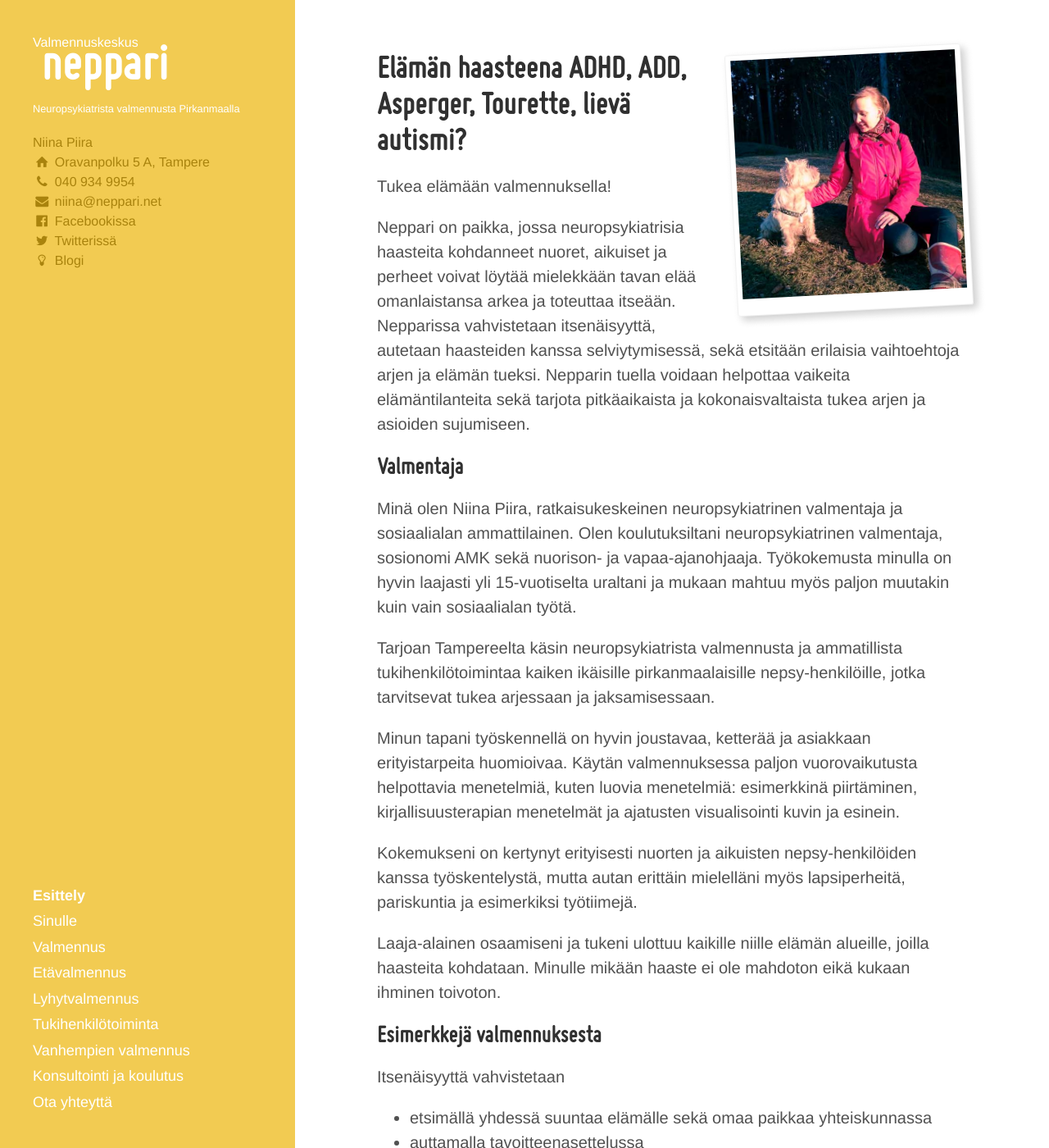
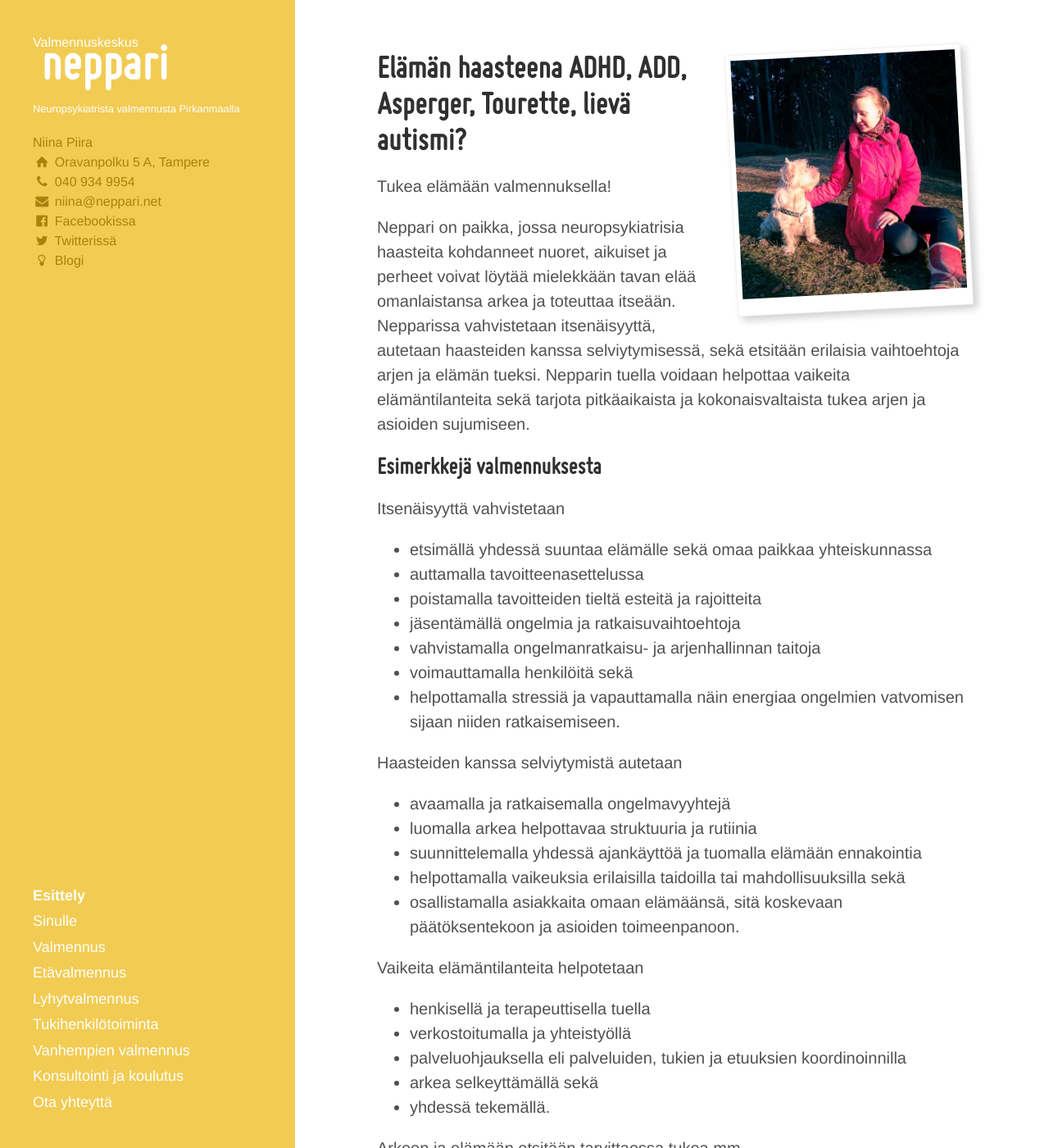
Before and after one commit to niinapiira/neppari.net, a Jekyll site: the page built from index.md, in a window 1280 px wide and 1400 px high. Shown: the whole window at 82% size. Built offline with Jekyll 4.4.1, drawn with Linux system fonts in a browser that asks for light colours.

Commit message:
Poistin Valmentaja tiedot, laitan oman nimen taakse

```diff
--- a/index.md
+++ b/index.md
@@ -16,21 +16,11 @@ polaroid: ""
 
 
 
+
 Tukea elämään valmennuksella!
 
 Neppari on paikka, jossa neuropsykiatrisia haasteita kohdanneet nuoret, aikuiset ja perheet voivat löytää mielekkään tavan elää omanlaistansa arkea ja toteuttaa itseään. Nepparissa vahvistetaan itsenäisyyttä, autetaan haasteiden kanssa selviytymisessä, sekä etsitään erilaisia vaihtoehtoja arjen ja elämän tueksi. Nepparin tuella voidaan helpottaa vaikeita elämäntilanteita sekä tarjota pitkäaikaista ja kokonaisvaltaista tukea arjen ja asioiden sujumiseen.
 
-## Valmentaja
-
-Minä olen Niina Piira, ratkaisukeskeinen neuropsykiatrinen valmentaja ja sosiaalialan ammattilainen. Olen koulutuksiltani neuropsykiatrinen valmentaja, sosionomi AMK sekä nuorison- ja vapaa-ajanohjaaja. Työkokemusta minulla on hyvin laajasti yli 15-vuotiselta uraltani ja mukaan mahtuu myös paljon muutakin kuin vain sosiaalialan työtä.
-
-Tarjoan Tampereelta käsin neuropsykiatrista valmennusta ja ammatillista tukihenkilötoimintaa kaiken ikäisille pirkanmaalaisille nepsy-henkilöille, jotka tarvitsevat tukea arjessaan ja jaksamisessaan.
-
-Minun tapani työskennellä on hyvin joustavaa, ketterää ja asiakkaan erityistarpeita huomioivaa. Käytän valmennuksessa paljon vuorovaikutusta helpottavia menetelmiä, kuten luovia menetelmiä: esimerkkinä piirtäminen, kirjallisuusterapian menetelmät ja ajatusten visualisointi kuvin ja esinein.
-
-Kokemukseni on kertynyt erityisesti nuorten ja aikuisten nepsy-henkilöiden kanssa työskentelystä, mutta autan erittäin mielelläni myös lapsiperheitä, pariskuntia ja esimerkiksi työtiimejä.
-
-Laaja-alainen osaamiseni ja tukeni ulottuu kaikille niille elämän alueille, joilla haasteita kohdataan. Minulle mikään haaste ei ole mahdoton eikä kukaan ihminen toivoton.
 
 ## Esimerkkejä valmennuksesta
 
```
